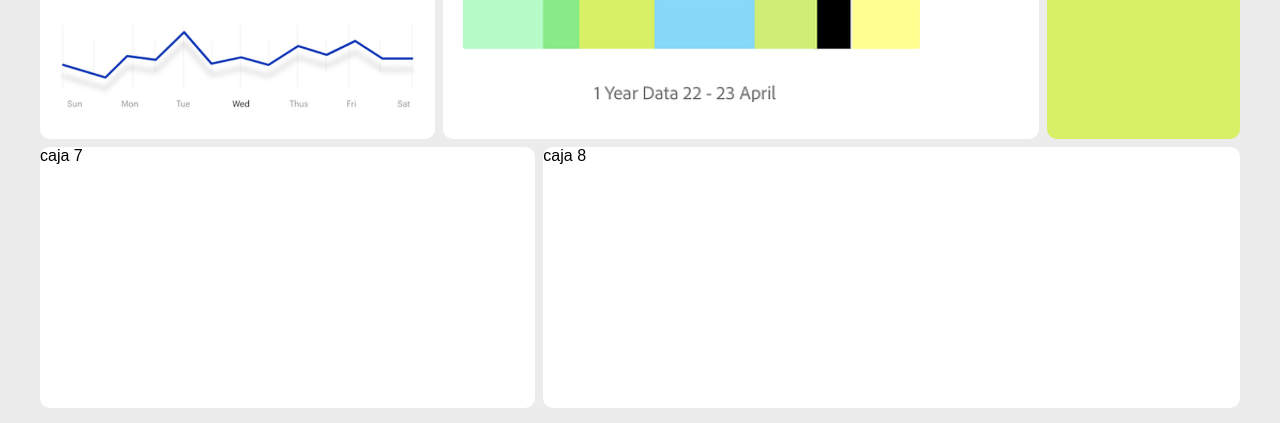
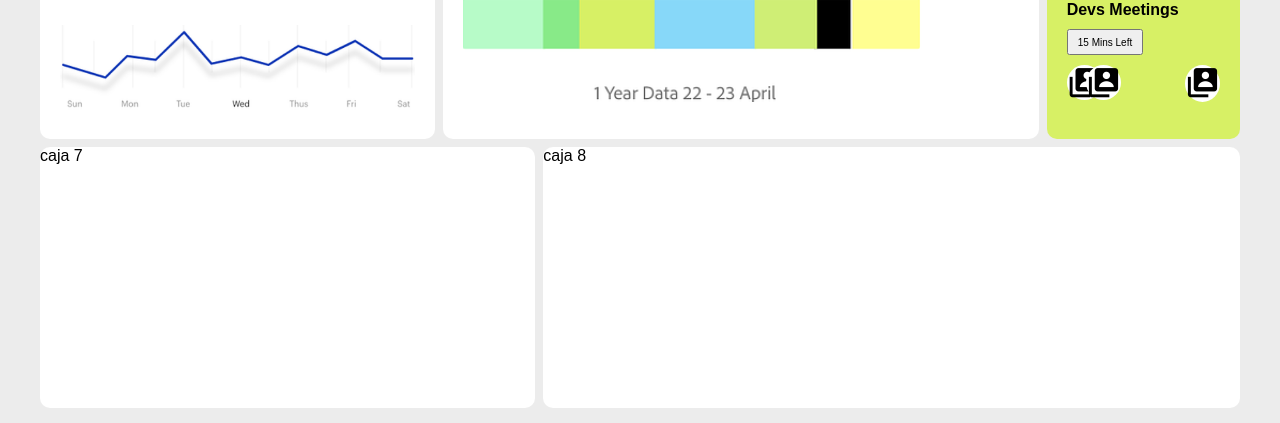
Before and after one commit to JuanDr08/gridBasico, a plain HTML site: page index.html in a window 1280 px wide. Shown: the part 407-830 px from the top of the page. Drawn offline with nearby package versions, Linux system fonts and the light colour scheme.

Commit message:
feat: :sparkles: sixth box
added the labels, icons and style for the sixth box

```diff
--- a/css/style.css
+++ b/css/style.css
@@ -233,12 +233,39 @@ body {
     width: 100%;
 }
 
-
-
 .item_6 {
     background: #d7f065;
     grid-area: dev;
+    display: flex;
+    flex-direction: column;
+    padding: 20px;
 }
+.item_6 p{
+    font-size: 12px;
+}
+
+.item_6 button{
+    font-size: 10px;
+    height: 20%;
+    width: 50%;
+    margin: 10px 0;
+}
+
+.img_item_6{
+    display: flex;
+    justify-content: space-between;
+}
+
+.item_6 i, .img_item_6 > i{
+    font-size: 35px;
+    background: white;
+    border-radius: 100%;
+}
+.img_item_6 > div i:last-child{
+    margin-left: -20px;
+}
+
+
 .item_7 {
     background: var(--color-secundary);
     grid-area: prdct;
--- a/index.html
+++ b/index.html
@@ -86,7 +86,19 @@
                 <img src="storage/img/grafica_lineas.png">
             </div>
         </div>
-        <div class="item_6">caja 6</div>
+        <div class="item_6">
+            <p>21:20 - 23:30</p>
+            <h4>Devs Meetings</h4>
+            <button>15 Mins Left</button>
+            <div class="img_item_6">
+                <div>
+                    <i class='bx bxs-user-account'></i>
+                    <i class='bx bxs-user-account'></i>
+                </div>
+                <i class='bx bxs-user-account'></i>
+            </div>
+
+        </div>
         <div class="item_7">caja 7</div>
         <div class="item_8">caja 8</div>
     </div>
```
